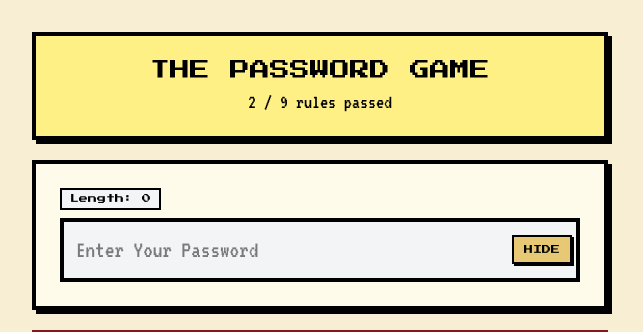
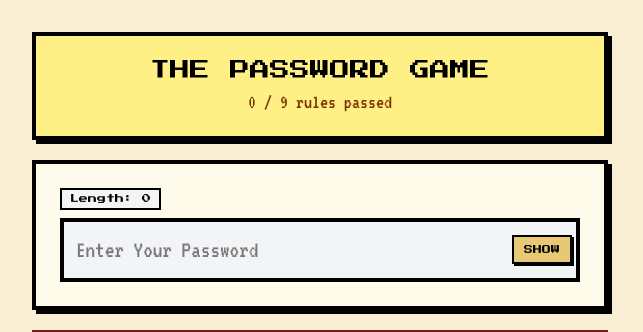
Before and after one commit to nandinatsetseg-alt/password-game, a Next.js app: page / in a window 1280 px wide. Shown: the top 332 px of the page, without its empty margins (320-963 px from the left). Built offline with nearby package versions, Linux system fonts and the light colour scheme.

Commit message:
pwn data base error fixed, fixed some formatting issues, and the count counting wrong

```diff
--- a/src/app/page.js
+++ b/src/app/page.js
@@ -2,65 +2,78 @@
 
 import { useEffect, useMemo, useState } from "react";
 
+const hasNumberEveryFiveChars = (password) => {
+  for (let i = 0; i < password.length; i += 5) {
+    const chunk = password.slice(i, i + 5);
+    if (!/[0-9]/.test(chunk)) return false;
+  }
+  return true;
+};
+
+const hasUpperCaseEveryThreeChars = (password) => {
+  for (let i = 15; i < password.length; i += 3) {
+    const chunk = password.slice(i, i + 3);
+    if (!/[A-Z]/.test(chunk)) return false;
+  }
+  return true;
+};
+
 export default function Home() {
   const [password, setPassword] = useState("");
-  const [showPassword, setShowPassword] = useState(true);
-  // Add near the top component:
+  const [showPassword, setShowPassword] = useState(false);
 
-  const [isBreached, setIsBreached] = useState(null); // null = not checked yet, true/false after
-
+  const [isBreached, setIsBreached] = useState(null);
   const [checkingBreach, setCheckingBreach] = useState(false);
+  const [breachError, setBreachError] = useState(false);
 
   useEffect(() => {
+    setIsBreached(null);
+    setBreachError(false);
+
     if (!password) {
-      setIsBreached(null);
-
+      setCheckingBreach(false);
       return;
     }
 
+    const controller = new AbortController();
+    setCheckingBreach(true);
+
     const timeout = setTimeout(async () => {
-      setCheckingBreach(true);
-
       try {
-        const encoder = new TextEncoder();
-
-        const data = encoder.encode(password);
-
+        const data = new TextEncoder().encode(password);
         const hashBuffer = await crypto.subtle.digest("SHA-1", data);
-
-        const hashArray = Array.from(new Uint8Array(hashBuffer));
-
-        const hashHex = hashArray
+        const hashHex = Array.from(new Uint8Array(hashBuffer))
           .map((b) => b.toString(16).padStart(2, "0"))
-
           .join("")
-
           .toUpperCase();
 
         const prefix = hashHex.slice(0, 5);
-
         const suffix = hashHex.slice(5);
 
         const res = await fetch(
           `https://api.pwnedpasswords.com/range/${prefix}`,
+          { signal: controller.signal },
         );
+        if (!res.ok) throw new Error("breach check failed");
 
         const text = await res.text();
-
         const found = text
-          .split("\r\n")
-
+          .split(/\r?\n/)
           .some((line) => line.split(":")[0] === suffix);
 
         setIsBreached(found);
       } catch (e) {
-        setIsBreached(null); // fail open â€” don't block on network errors
+        if (e.name === "AbortError") return;
+        setBreachError(true);
       } finally {
-        setCheckingBreach(false);
+        if (!controller.signal.aborted) setCheckingBreach(false);
       }
-    }, 600); // debounce: wait 600ms after typing stops
+    }, 600);
 
-    return () => clearTimeout(timeout);
+    return () => {
+      clearTimeout(timeout);
+      controller.abort();
+    };
   }, [password]);
 
   useEffect(() => {
@@ -68,9 +81,7 @@ export default function Home() {
 
     link.href =
       "https://fonts.googleapis.com/css2?family=Press+Start+2P&family=VT323&display=swap";
-
     link.rel = "stylesheet";
-
     document.head.appendChild(link);
 
     return () => {
@@ -79,61 +90,47 @@ export default function Home() {
   }, []);
 
   const rulesList = useMemo(() => {
+    let rule9Title = "Must NOT be a password found in a known data breach";
+    if (checkingBreach)
+      rule9Title = "Checking if this password has been breached";
+    else if (breachError)
+      rule9Title = "Couldn't reach the database, skipping this rule";
+
     return [
       {
         id: 1,
-
         title: "Must include at least one lowercase letter",
-
         passed: /[a-z]/.test(password),
       },
-
       {
         id: 2,
-
         title: "Must include at least one number",
-
         passed: /[0-9]/.test(password),
       },
-
       {
         id: 3,
-
         title: "Must include at least one uppercase letter",
-
         passed: /[A-Z]/.test(password),
       },
-
       {
         id: 4,
-
         title: "Must be at least 20 characters long",
-
         passed: password.length >= 20,
       },
-
       {
         id: 5,
-
         title: "Must include a number in every 5 characters :p",
-
         passed: hasNumberEveryFiveChars(password),
       },
-
       {
         id: 6,
-
         title:
           "Must include an uppercase letter in every 3 characters after the 15th character",
-
         passed: hasUpperCaseEveryThreeChars(password),
       },
-
       {
         id: 7,
-
         title: "Must include the word 'please' because manners matter",
-
         passed: password.toLowerCase().includes("please"),
       },
       {
@@ -145,26 +142,20 @@ export default function Home() {
       },
       {
         id: 9,
-
-        title: checkingBreach
-          ? "Checking if this password has been breached..."
-          : "Must NOT be a password found in a known data breach",
-
-        passed: isBreached === false,
+        title: rule9Title,
+        passed: !checkingBreach && (breachError || isBreached === false),
       },
     ];
-  }, [password, isBreached, checkingBreach]);
+  }, [password, isBreached, checkingBreach, breachError]);
 
   const firstFailingIndex = rulesList.findIndex((r) => !r.passed);
-
   const visibleCount =
     firstFailingIndex === -1 ? rulesList.length : firstFailingIndex + 1;
 
-  // Newest/currently-failing rule on top, like the styled version's activeRules.
+  const visibleRules = rulesList.slice(0, visibleCount).reverse();
 
-  const visibleRules = rulesList.slice(0, visibleCount).slice().reverse();
-
-  const passedCount = rulesList.filter((r) => r.passed).length;
+  const passedCount =
+    firstFailingIndex === -1 ? rulesList.length : firstFailingIndex;
 
   return (
     <div className="flex flex-col justify-start p-4 items-center w-full min-h-screen bg-[#f7eed3] text-black font-[VT323] sm:p-8 selection:bg-[#e6c875]">
@@ -173,7 +164,7 @@ export default function Home() {
           <h1 className="font-['Press_Start_2P'] text-lg sm:text-xl text-black uppercase mb-1">
             The Password Game
           </h1>
-          <p className="text-xl text-brown-300">
+          <p className="text-xl text-amber-900">
             {passedCount} / {rulesList.length} rules passed
           </p>
         </div>
@@ -237,23 +228,3 @@ export default function Home() {
     </div>
   );
 }
-
-const hasNumberEveryFiveChars = (password) => {
-  for (let i = 0; i < password.length; i += 5) {
-    const chunk = password.slice(i, i + 5);
-
-    if (!/[0-9]/.test(chunk)) return false;
-  }
-
-  return true;
-};
-
-const hasUpperCaseEveryThreeChars = (password) => {
-  for (let i = 15; i < password.length; i += 3) {
-    const chunk = password.slice(i, i + 3);
-
-    if (!/[A-Z]/.test(chunk)) return false;
-  }
-
-  return true;
-};
```
